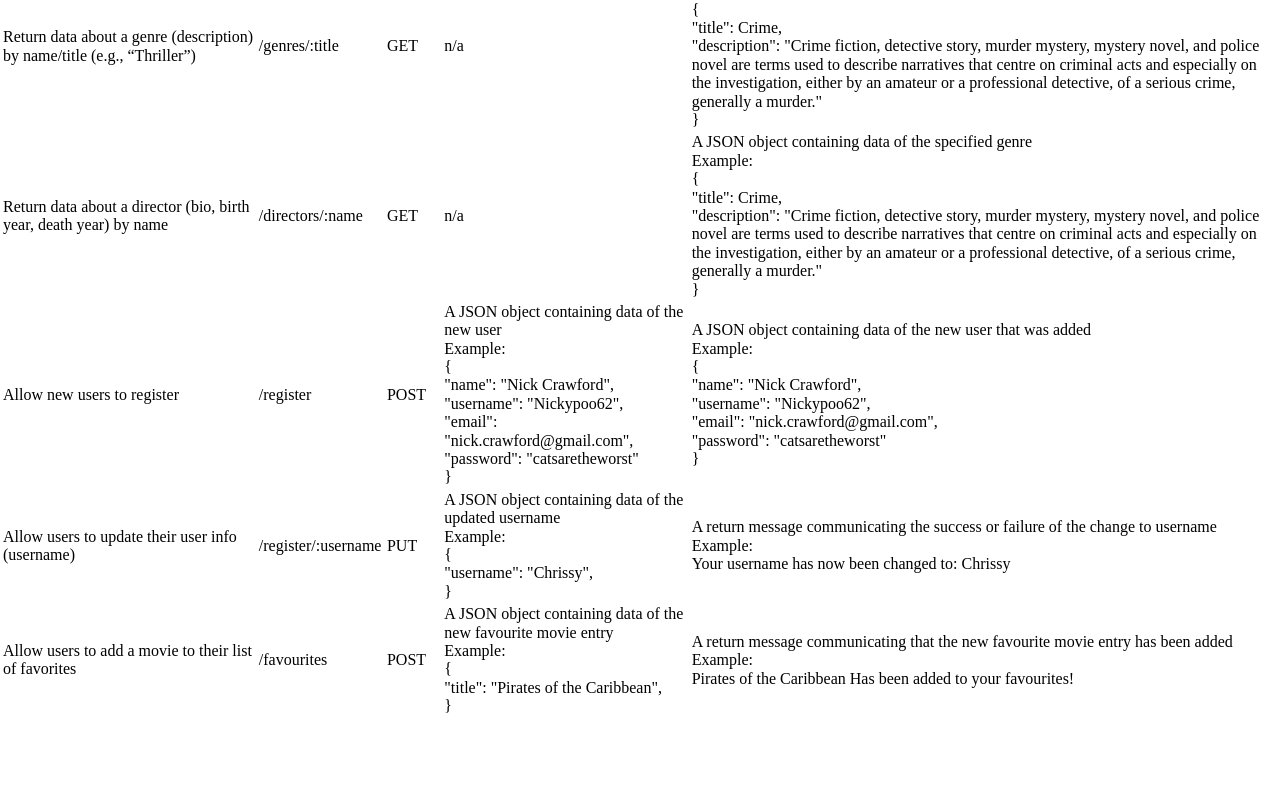
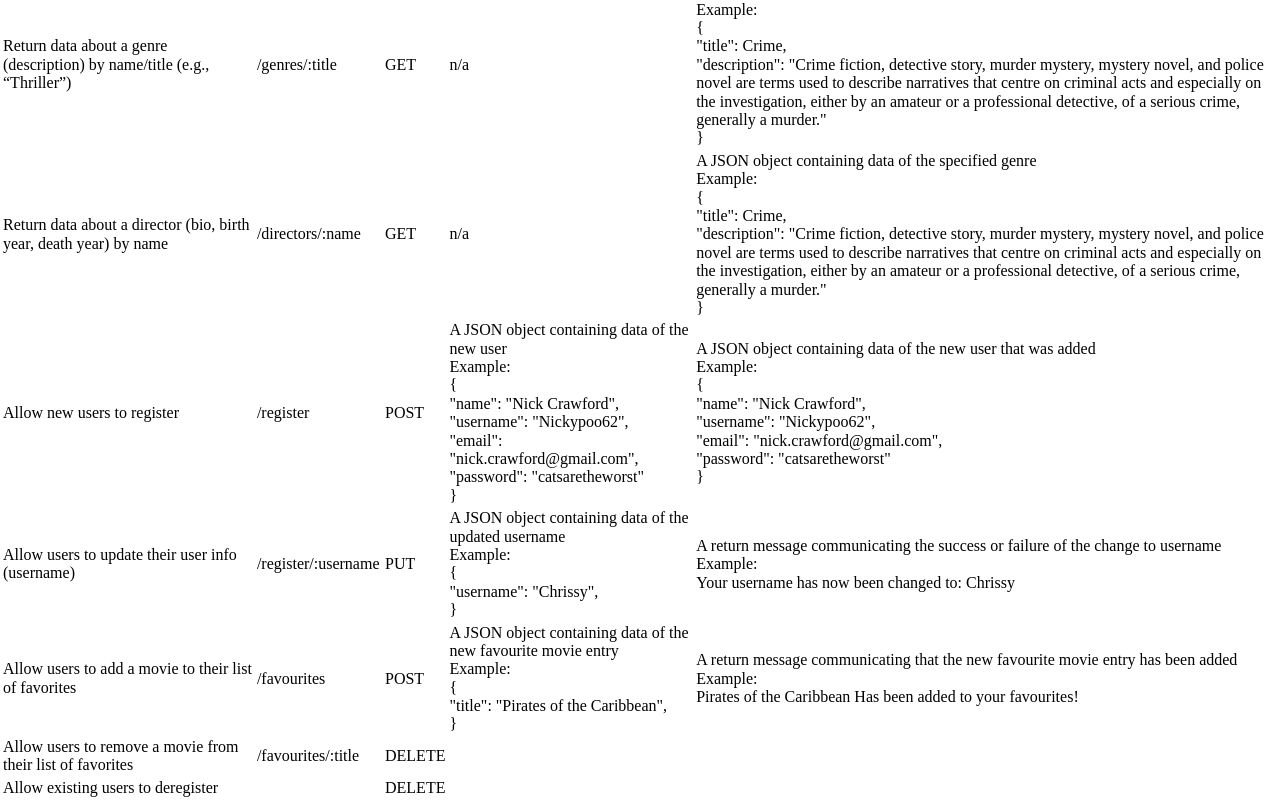
Before and after one commit to ChristianNikodemus/Movie-API, a website: page public/documentation.html in a window 1280 px wide. Shown: the part 363-1163 px from the top of the page. Before the commit the page ends 1089 px from the top, so only its background shows below. Drawn offline with nearby package versions, Linux system fonts and the light colour scheme.

```diff
--- a/public/documentation.html
+++ b/public/documentation.html
@@ -126,16 +126,16 @@
           </td>
         </tr>
         <tr>
-          <td></td>
-          <td></td>
-          <td></td>
+          <td>Allow users to remove a movie from their list of favorites</td>
+          <td>/favourites/:title</td>
+          <td>DELETE</td>
           <td></td>
           <td></td>
         </tr>
         <tr>
+          <td>Allow existing users to deregister</td>
           <td></td>
-          <td></td>
-          <td></td>
+          <td>DELETE</td>
           <td></td>
           <td></td>
         </tr>
```
